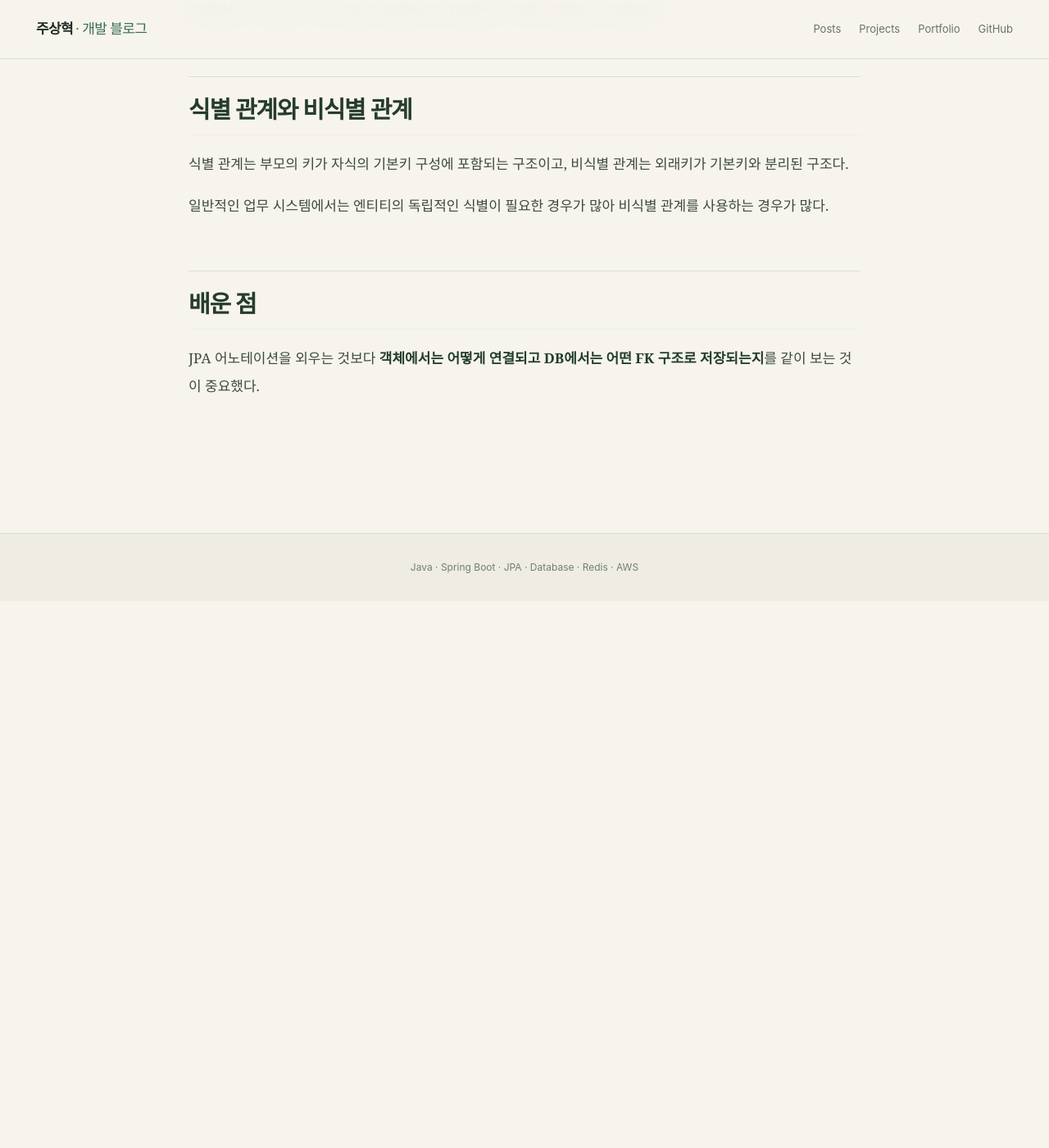
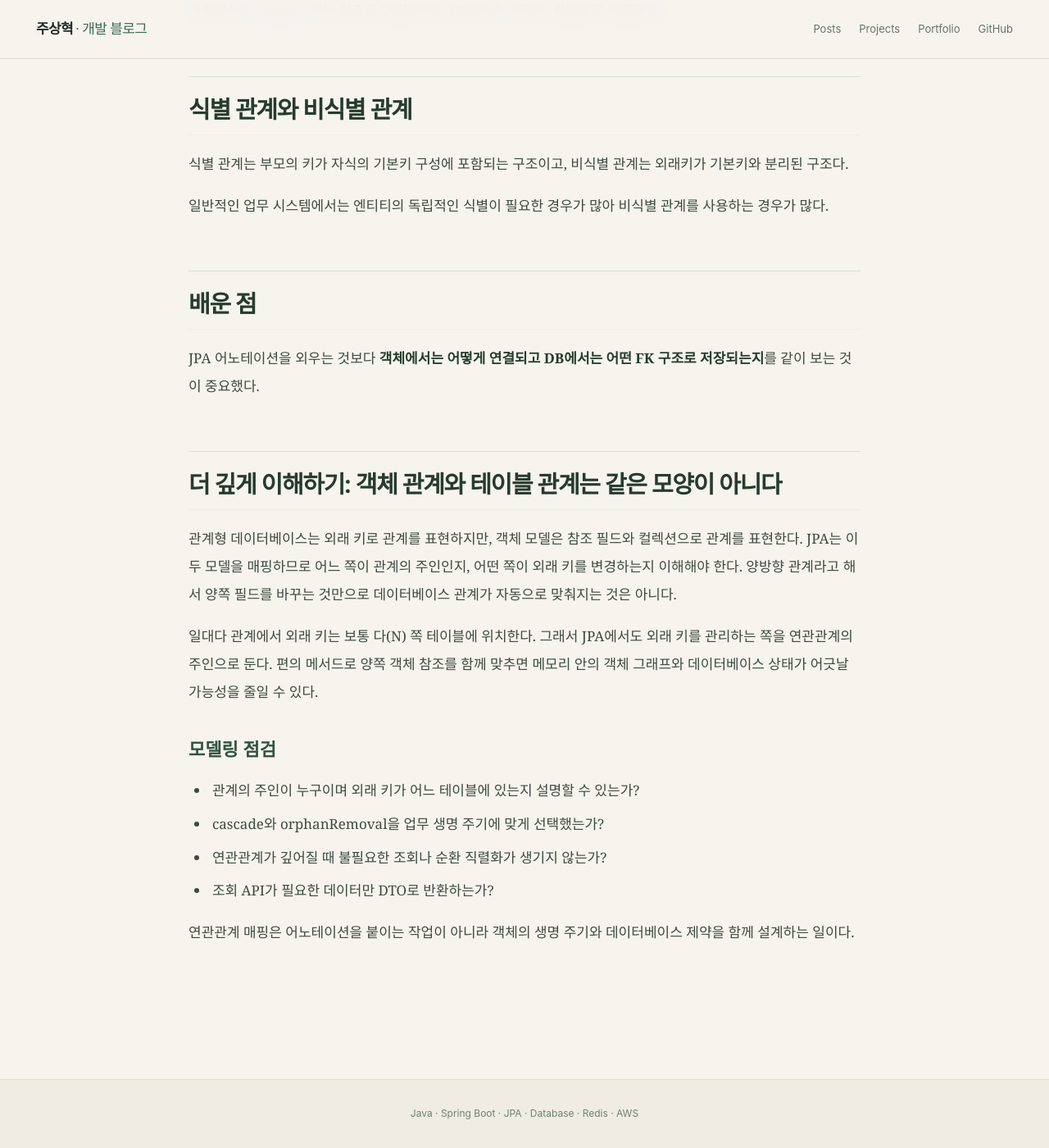
Before and after one commit to zuzusnasna/zuzusnasna.github.io, a Jekyll site: the page built from _posts/2026-10-13-jpa-relationship.md, in a window 1280 px wide and 1400 px high, scrolled down 873 px. Shown: the whole window at 82% size. Built offline with Jekyll 4.4.1, drawn with Linux system fonts in a browser that asks for light colours; before the commit the page ends 1606 px from its top, so only the background shows below that.

Commit message:
docs: deepen study posts with design criteria and validation

```diff
--- a/_posts/2026-10-13-jpa-relationship.md
+++ b/_posts/2026-10-13-jpa-relationship.md
@@ -29,3 +29,17 @@ private Member member;
 ## 배운 점
 
 JPA 어노테이션을 외우는 것보다 **객체에서는 어떻게 연결되고 DB에서는 어떤 FK 구조로 저장되는지**를 같이 보는 것이 중요했다.
+
+## 더 깊게 이해하기: 객체 관계와 테이블 관계는 같은 모양이 아니다
+
+관계형 데이터베이스는 외래 키로 관계를 표현하지만, 객체 모델은 참조 필드와 컬렉션으로 관계를 표현한다. JPA는 이 두 모델을 매핑하므로 어느 쪽이 관계의 주인인지, 어떤 쪽이 외래 키를 변경하는지 이해해야 한다. 양방향 관계라고 해서 양쪽 필드를 바꾸는 것만으로 데이터베이스 관계가 자동으로 맞춰지는 것은 아니다.
+
+일대다 관계에서 외래 키는 보통 다(N) 쪽 테이블에 위치한다. 그래서 JPA에서도 외래 키를 관리하는 쪽을 연관관계의 주인으로 둔다. 편의 메서드로 양쪽 객체 참조를 함께 맞추면 메모리 안의 객체 그래프와 데이터베이스 상태가 어긋날 가능성을 줄일 수 있다.
+
+### 모델링 점검
+- 관계의 주인이 누구이며 외래 키가 어느 테이블에 있는지 설명할 수 있는가?
+- cascade와 orphanRemoval을 업무 생명 주기에 맞게 선택했는가?
+- 연관관계가 깊어질 때 불필요한 조회나 순환 직렬화가 생기지 않는가?
+- 조회 API가 필요한 데이터만 DTO로 반환하는가?
+
+연관관계 매핑은 어노테이션을 붙이는 작업이 아니라 객체의 생명 주기와 데이터베이스 제약을 함께 설계하는 일이다.
```
